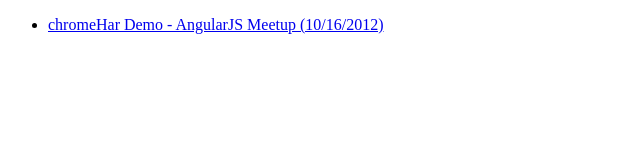
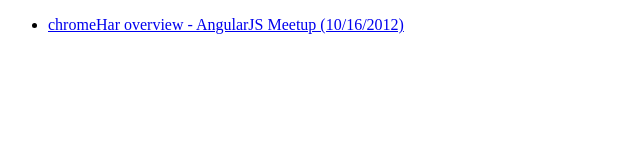
Before and after one commit to ericduran/presentations, a plain HTML site: page index.html in a window 1280 px wide. Shown: the full height of the page, 0-640 px from the left. Drawn offline with Linux system fonts and the light colour scheme.

Commit message:
Updating basic index.html

```diff
--- a/index.html
+++ b/index.html
@@ -8,7 +8,7 @@
   </head>
   <body>
     <ul>
-      <li><a href="angular-chromehar">chromeHar Demo - AngularJS Meetup (10/16/2012)</a>
+      <li><a href="angular-chromehar">chromeHar overview - AngularJS Meetup (10/16/2012)</a>
     </ul>
   </body>
 </html>
```
